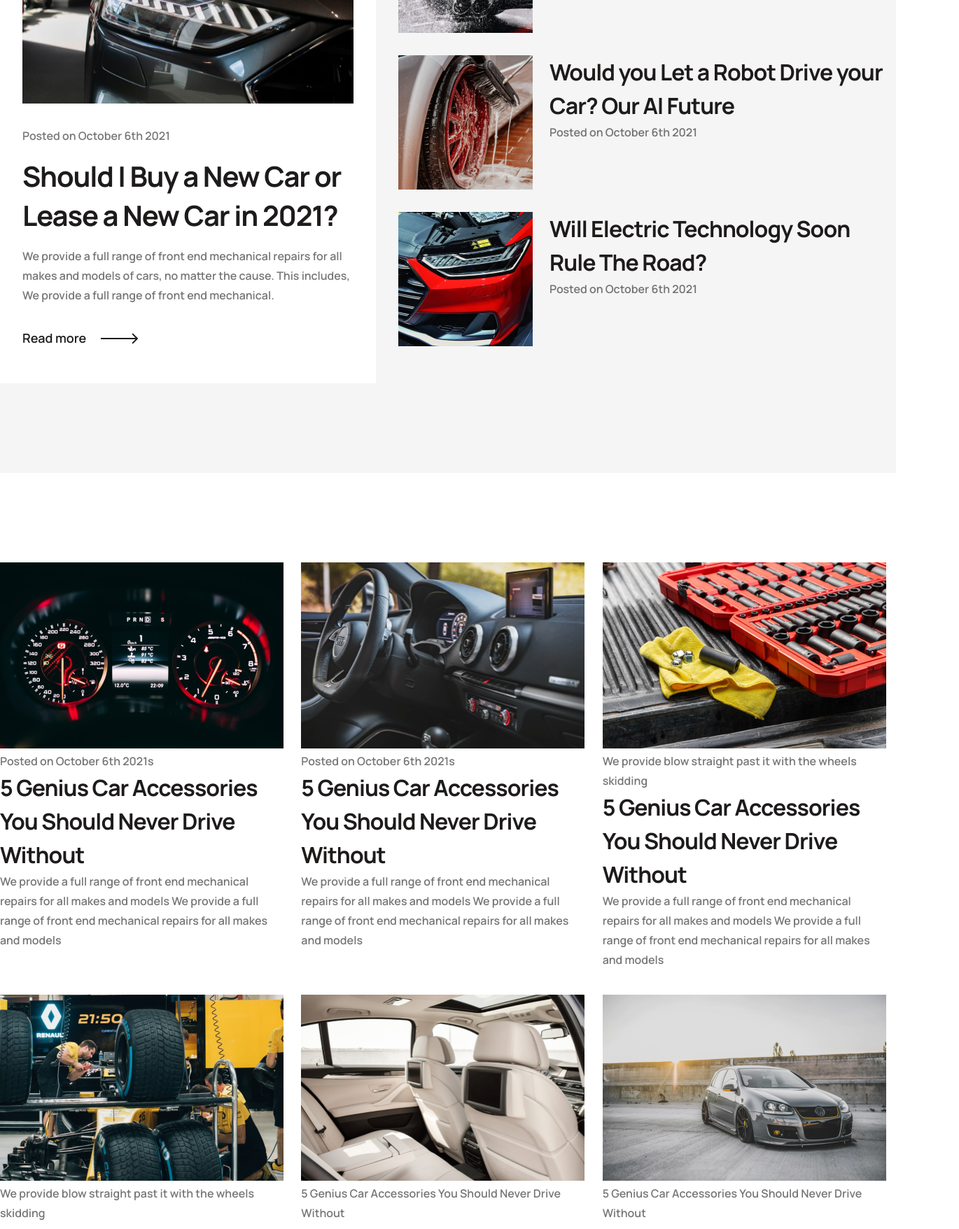
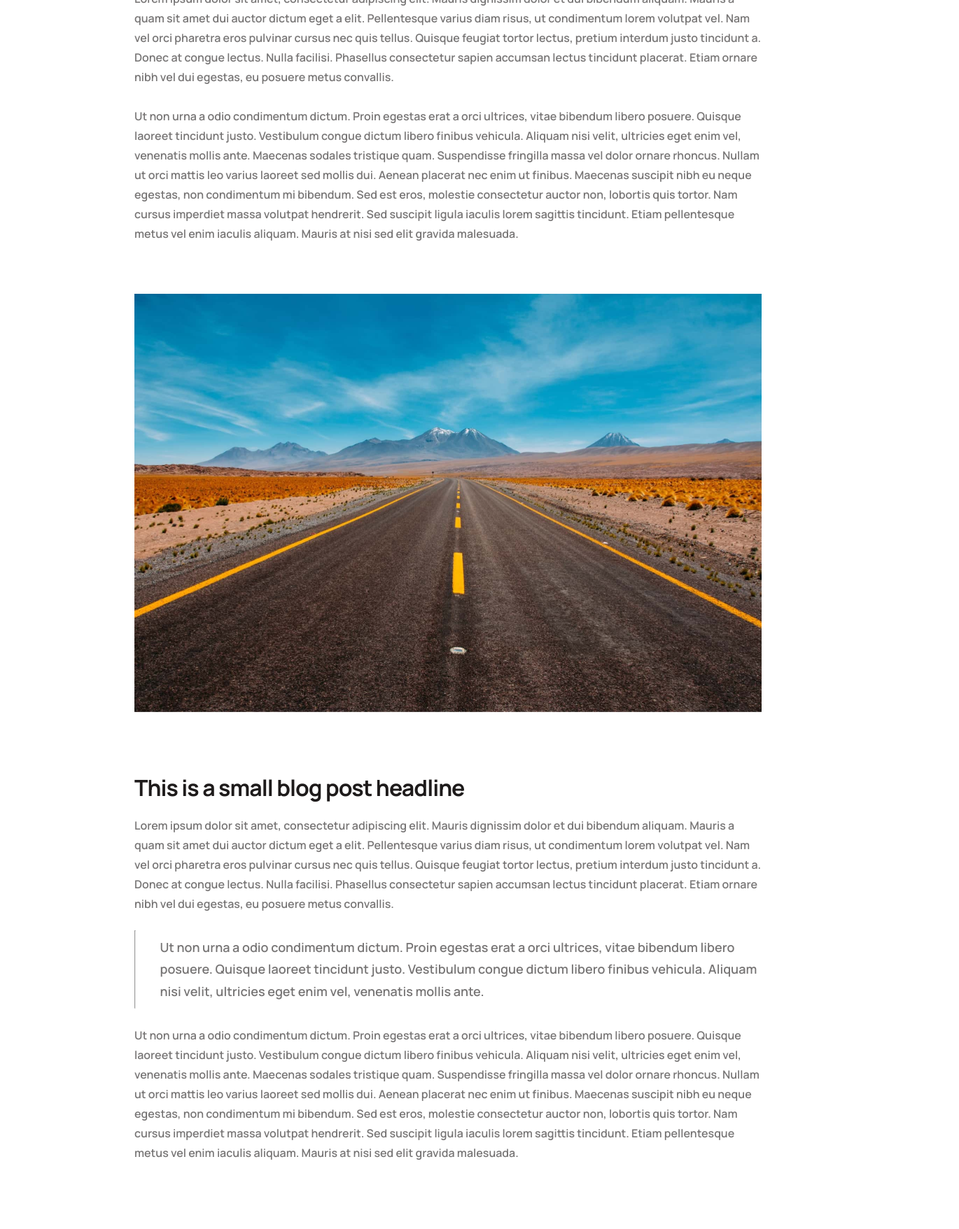
Before and after one commit to pauliusp0/Finsweet, a React (Create React App) app in the folder frontend/: page /blog/1 in a window 1280 px wide. Shown: the part 1040-2797 px from the top of the page at 70% size, 1370 px wide, since content can reach past the window. Built offline with nearby package versions, Linux system fonts and the light colour scheme.

Commit message:
created header and content section

```diff
--- a/frontend/src/App.js
+++ b/frontend/src/App.js
@@ -7,6 +7,7 @@ import BlogPage from './pages/BlogPage/BlogPage';
 import ContactPage from './pages/ContactPage/ContactPage';
 import Footer from './components/Footer/Footer';
 import ServiceSinglePage from './pages/ServiceSinglePage/ServiceSinglePage';
+import BlogSinglePage from './pages/BlogSinglePage/BlogSinglePage';
 
 function App() {
   return (
@@ -17,12 +18,13 @@ function App() {
           <Route exact path='/' component={HomePage} />
           <Route path='/about-us' component={AboutUsPage} />
           <Route exact path='/services' component={ServicesPage} />
-          <Route path='/blog' component={BlogPage} />
+          <Route exact path='/blog' component={BlogPage} />
           <Route path='/contact' component={ContactPage} />
           <Route
             path='/services/auto-diagnostics'
             component={ServiceSinglePage}
           />
+          <Route path='/blog/1' component={BlogSinglePage} />
         </Switch>
         <Footer />
       </Router>
--- a/frontend/src/pages/BlogPage/BlogPage.jsx
+++ b/frontend/src/pages/BlogPage/BlogPage.jsx
@@ -33,6 +33,7 @@ import BlogFullImage6 from '../../assets/blog-full-image-6.png';
 import Button from '../../components/Buttons/Button';
 import Arrow from '../../components/Arrow/Arrow';
 import Banner from '../../components/Banner/Banner';
+import { Link } from 'react-router-dom';
 
 const BlogPage = () => {
   return (
@@ -71,7 +72,9 @@ const BlogPage = () => {
               makes and models of cars, no matter the cause. This includes, We
               provide a full range of front end mechanical.
             </Body02>
-            <Arrow text='Read more' />
+            <Link to='/blog/1'>
+              <Arrow text='Read more' />
+            </Link>
           </BlogFourLeft>
           <BlogFourRight>
             <div>
--- /dev/null
+++ b/frontend/src/pages/BlogSinglePage/BlogSinglePage.jsx
@@ -0,0 +1,104 @@
+import React from 'react';
+import {
+  Body01,
+  Body02,
+  Container,
+  Title01,
+} from '../../components/Global.style';
+import { ContentSection, HeaderSection } from './BlogSinglePage.style';
+
+// images
+import blogHeader from '../../assets/blog-single-page-header.png';
+import BlogImage from '../../assets/blog-single-image-1.png';
+import Banner from '../../components/Banner/Banner';
+
+const BlogSinglePage = () => {
+  return (
+    <>
+      <HeaderSection>
+        <Container>
+          <div>
+            <Body02>Posted on October 6th 2021</Body02>
+            <h3>Should I Buy a New Car or Lease a New Car in 2021?</h3>
+            <Body02>
+              We provide a full range of front end mechanical repairs for all
+              makes and models of cars, no matter the cause. This includes, We
+              provide a full range of front end mechanical{' '}
+            </Body02>
+          </div>
+          <img src={blogHeader} alt='' />
+        </Container>
+      </HeaderSection>
+      <ContentSection>
+        <Container>
+          <div>
+            <h4>This is a blog post headline</h4>
+            <Body02>
+              Lorem ipsum dolor sit amet, consectetur adipiscing elit. Mauris
+              dignissim dolor et dui bibendum aliquam. Mauris a quam sit amet
+              dui auctor dictum eget a elit. Pellentesque varius diam risus, ut
+              condimentum lorem volutpat vel. Nam vel orci pharetra eros
+              pulvinar cursus nec quis tellus. Quisque feugiat tortor lectus,
+              pretium interdum justo tincidunt a. Donec at congue lectus. Nulla
+              facilisi. Phasellus consectetur sapien accumsan lectus tincidunt
+              placerat. Etiam ornare nibh vel dui egestas, eu posuere metus
+              convallis. <br /> <br /> Ut non urna a odio condimentum dictum.
+              Proin egestas erat a orci ultrices, vitae bibendum libero posuere.
+              Quisque laoreet tincidunt justo. Vestibulum congue dictum libero
+              finibus vehicula. Aliquam nisi velit, ultricies eget enim vel,
+              venenatis mollis ante. Maecenas sodales tristique quam.
+              Suspendisse fringilla massa vel dolor ornare rhoncus. Nullam ut
+              orci mattis leo varius laoreet sed mollis dui. Aenean placerat nec
+              enim ut finibus. Maecenas suscipit nibh eu neque egestas, non
+              condimentum mi bibendum. Sed est eros, molestie consectetur auctor
+              non, lobortis quis tortor. Nam cursus imperdiet massa volutpat
+              hendrerit. Sed suscipit ligula iaculis lorem sagittis tincidunt.
+              Etiam pellentesque metus vel enim iaculis aliquam. Mauris at nisi
+              sed elit gravida malesuada.
+            </Body02>
+            <img src={BlogImage} alt='' />
+            <Title01>This is a small blog post headline</Title01>
+            <Body02>
+              Lorem ipsum dolor sit amet, consectetur adipiscing elit. Mauris
+              dignissim dolor et dui bibendum aliquam. Mauris a quam sit amet
+              dui auctor dictum eget a elit. Pellentesque varius diam risus, ut
+              condimentum lorem volutpat vel. Nam vel orci pharetra eros
+              pulvinar cursus nec quis tellus. Quisque feugiat tortor lectus,
+              pretium interdum justo tincidunt a. Donec at congue lectus. Nulla
+              facilisi. Phasellus consectetur sapien accumsan lectus tincidunt
+              placerat. Etiam ornare nibh vel dui egestas, eu posuere metus
+              convallis.
+            </Body02>
+            <div>
+              <hr />
+              <Body01>
+                Ut non urna a odio condimentum dictum. Proin egestas erat a orci
+                ultrices, vitae bibendum libero posuere. Quisque laoreet
+                tincidunt justo. Vestibulum congue dictum libero finibus
+                vehicula. Aliquam nisi velit, ultricies eget enim vel, venenatis
+                mollis ante.
+              </Body01>
+            </div>
+            <Body02>
+              Ut non urna a odio condimentum dictum. Proin egestas erat a orci
+              ultrices, vitae bibendum libero posuere. Quisque laoreet tincidunt
+              justo. Vestibulum congue dictum libero finibus vehicula. Aliquam
+              nisi velit, ultricies eget enim vel, venenatis mollis ante.
+              Maecenas sodales tristique quam. Suspendisse fringilla massa vel
+              dolor ornare rhoncus. Nullam ut orci mattis leo varius laoreet sed
+              mollis dui. Aenean placerat nec enim ut finibus. Maecenas suscipit
+              nibh eu neque egestas, non condimentum mi bibendum. Sed est eros,
+              molestie consectetur auctor non, lobortis quis tortor. Nam cursus
+              imperdiet massa volutpat hendrerit. Sed suscipit ligula iaculis
+              lorem sagittis tincidunt. Etiam pellentesque metus vel enim
+              iaculis aliquam. Mauris at nisi sed elit gravida malesuada.
+            </Body02>
+          </div>
+        </Container>
+      </ContentSection>
+      <Banner />
+    </>
+  );
+};
+
+export default BlogSinglePage;
--- /dev/null
+++ b/frontend/src/pages/BlogSinglePage/BlogSinglePage.style.jsx
@@ -0,0 +1,58 @@
+import styled from 'styled-components';
+//  HEADER SECTION STYLE
+
+export const HeaderSection = styled.section`
+  > section {
+    display: flex;
+    flex-direction: column;
+    gap: 16px;
+
+    > div {
+      margin: 0 auto;
+      width: 896px;
+
+      > P,
+      H3 {
+      }
+      > h3 {
+        width: 896px;
+        height: 134px;
+      }
+    }
+    > img {
+      margin-top: 48px;
+    }
+  }
+`;
+
+export const ContentSection = styled.section`
+  margin-top: 64px;
+  > section {
+    padding-bottom: 128px;
+
+    > div {
+      > img {
+        margin: 56px 0 80px 0;
+      }
+      margin: 0 auto;
+      width: 896px;
+      > h4 {
+        margin: 64px 0 20px 0;
+      }
+      > p {
+        margin-bottom: 16px;
+      }
+      > div {
+        display: flex;
+        gap: 34px;
+        align-items: center;
+        margin: 24px 0 24px 0;
+        > hr {
+          background: #1e1b1b;
+          width: 3.19px;
+          height: 112px;
+        }
+      }
+    }
+  }
+`;
```
Also changed, not shown: frontend/src/assets/blog-single-image-1.png (added), frontend/src/assets/blog-single-page-header.png (added).
